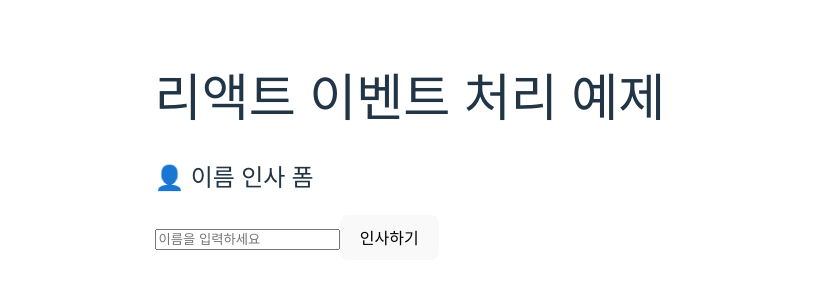
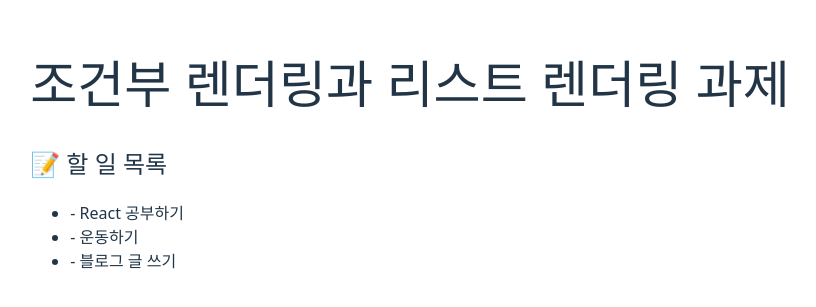
Before and after one commit to Jeontaesu/react-app, a React (Vite) app: page / in a window 1280 px wide. Shown: the part 245-552 px from the top of the page, without its empty margins (230-1046 px from the left). Built offline with nearby package versions, Linux system fonts and the light colour scheme.

Commit message:
조건부 렌더링과 리스트 렌더링 - 과제

```diff
--- a/src/App.jsx
+++ b/src/App.jsx
@@ -1,10 +1,14 @@
-import FormPractice from "./components/FormPractice";
+// import FormPractice from "./components/FormPractice";
+
+import TaskList from "./components/TaskList";
 
 function App() {
+    const tasks = ["React 공부하기", "운동하기", "블로그 글 쓰기"];
+
     return (
         <div>
-            <h1>리액트 이벤트 처리 예제</h1>
-            <FormPractice />
+            <h1>조건부 렌더링과 리스트 렌더링 과제</h1>
+            <TaskList tasks={tasks} />
         </div>
     );
 }
--- /dev/null
+++ b/src/components/TaskList.jsx
@@ -0,0 +1,16 @@
+export default function TaskList({ tasks }) {
+    return (
+        <div>
+            <h2>📝 할 일 목록</h2>
+            {tasks.length === 0 ? (
+                <p>할 일이 없습니다.</p>
+            ) : (
+                <ul>
+                    {tasks.map((task, index) => (
+                        <li key={index}>- {task}</li>
+                    ))}
+                </ul>
+            )}
+        </div>
+    );
+}
```
